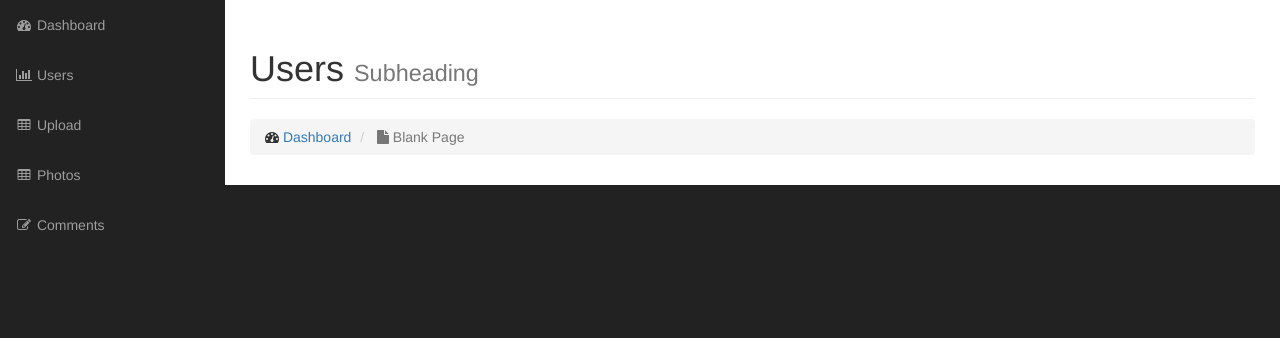
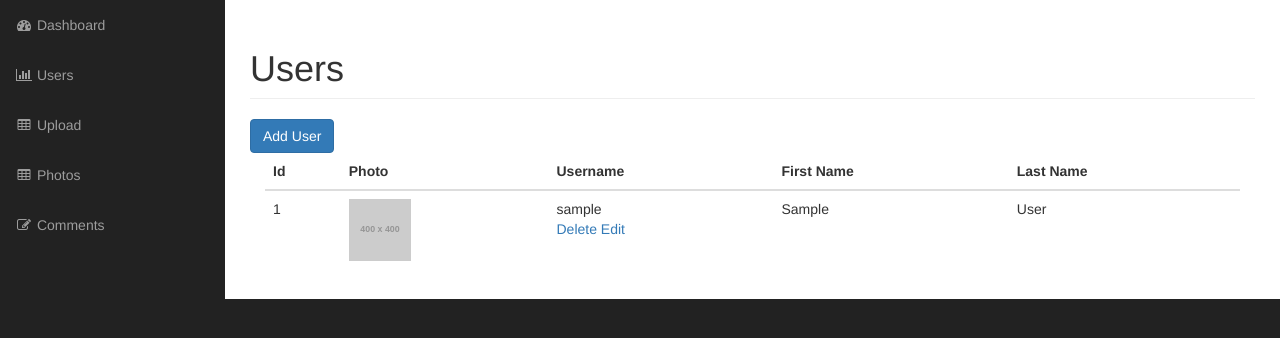
Before and after one commit to fuadps/Photo-Gallery-System, a PHP site: page /admin/users.php in a window 1280 px wide. Shown: the part 51-389 px from the top of the page. Run offline with PHP 8.4, Linux system fonts and the light colour scheme; the visitor is signed in with stand-in values (Sample User, id 1); tables that the repository leaves empty or names only in its code hold one stand-in row (values such as "Sample post"); grey boxes labelled with a size stand in for pictures from a placeholder-image service; some libraries are stand-ins or nearby versions.

Commit message:
update display

```diff
--- a/admin/photos.php
+++ b/admin/photos.php
@@ -44,11 +44,11 @@ $photos = Photo::find_all();
                             <tbody>
                             <?php foreach ($photos as $photo) : ?>
                                 <tr>
-                                    <td><img src="<?php echo $photo->picture_path() ;?>" alt="" class="img-fluid img-thumbnail">
+                                    <td><img src="<?php echo $photo->picture_path() ;?>" alt="" class="admin-photo-thumbnail">
 
                                         <div class="pictures_link">
                                             <a href="delete_photo.php?id=<?php echo $photo->photo_id ?>">Delete</a>
-                                            <a href="#">Edit</a>
+                                            <a href="edit_photo.php?id=<?php echo $photo->photo_id ?>">Edit</a>
                                             <a href="#">View</a>
                                         </div>
 
--- a/admin/users.php
+++ b/admin/users.php
@@ -1,4 +1,11 @@
 <?php include("includes/header.php"); ?>
+<?php if (!$session->is_signed_in()) {redirect("login.php");} ?>
+
+<?php
+
+$users = User::find_all();
+
+?>
 
         <!-- Navigation -->
         <nav class="navbar navbar-inverse navbar-fixed-top" role="navigation">
@@ -21,16 +28,37 @@
                 <div class="col-lg-12">
                     <h1 class="page-header">
                         Users
-                        <small>Subheading</small>
                     </h1>
-                    <ol class="breadcrumb">
-                        <li>
-                            <i class="fa fa-dashboard"></i>  <a href="index.html">Dashboard</a>
-                        </li>
-                        <li class="active">
-                            <i class="fa fa-file"></i> Blank Page
-                        </li>
-                    </ol>
+                    <a href="add_user.php" class="btn btn-primary">Add User</a>
+                    <div class="col-md-12">
+                        <table class="table table-hover">
+                            <thead>
+                                <tr>
+                                    <th>Id</th>
+                                    <th>Photo</th>
+                                    <th>Username</th>
+                                    <th>First Name</th>
+                                    <th>Last Name</th>
+                                </tr>
+                            </thead>
+                            <tbody>
+                            <?php foreach ($users as $user) : ?>
+                                <tr>
+                                    <td><?php echo $user->id ;?></td>
+                                    <td><img src="<?php echo $user->image_path() ;?>" alt="" class="user_image"></td>
+                                    <td><?php echo $user->username ;?>
+                                        <div class="action_links">
+                                            <a href="delete_user.php?id=<?php echo $user->id ?>">Delete</a>
+                                            <a href="edit_user.php?id=<?php echo $user->id ?>">Edit</a>
+                                        </div>
+                                    </td>
+                                    <td><?php echo $user->first_name ;?></td>
+                                    <td><?php echo $user->last_name ;?></td>
+                                </tr>
+                            <?php endforeach; ?>
+                            </tbody>
+                        </table>
+                    </div>
                 </div>
             </div>
             <!-- /.row -->
```
